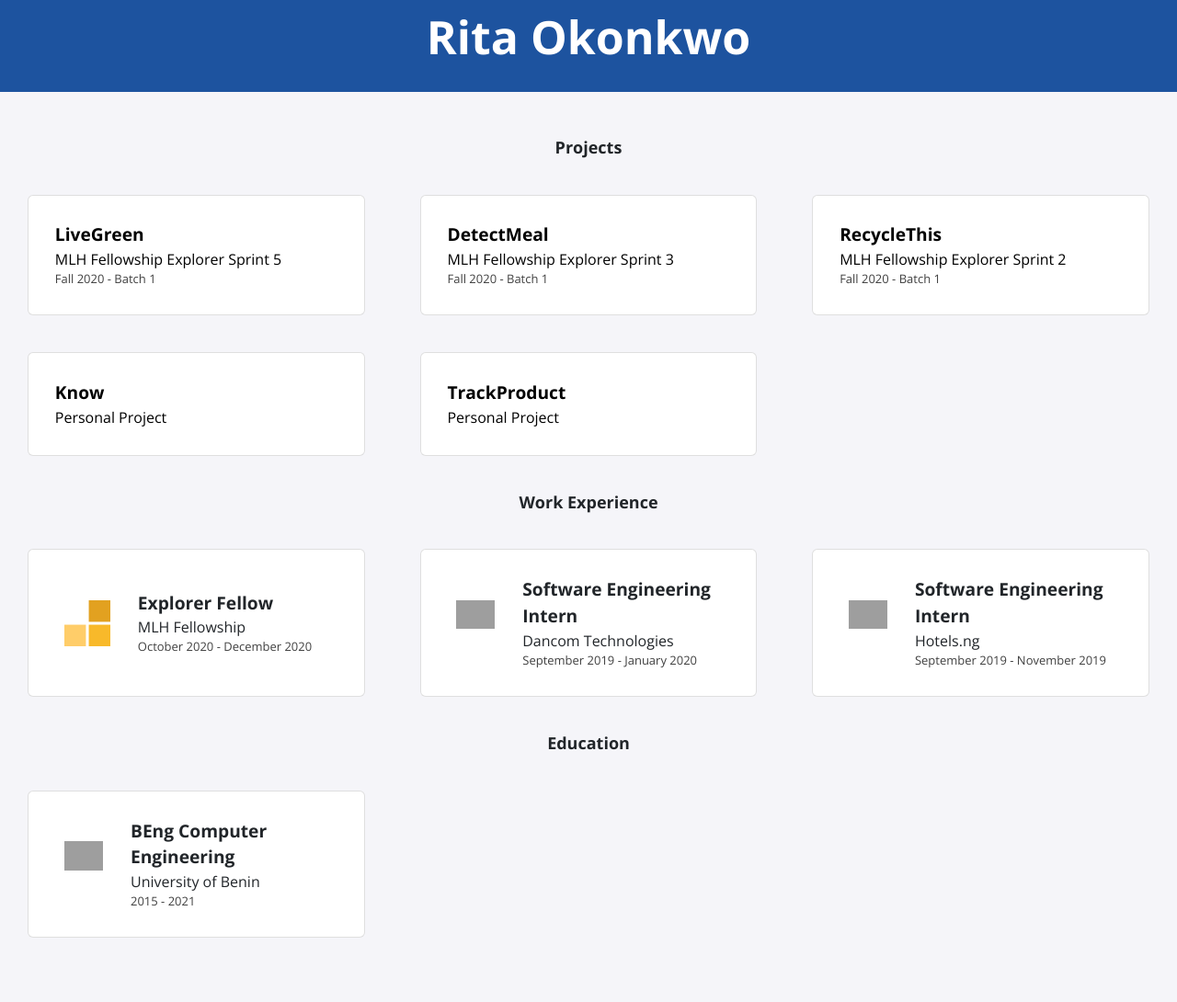
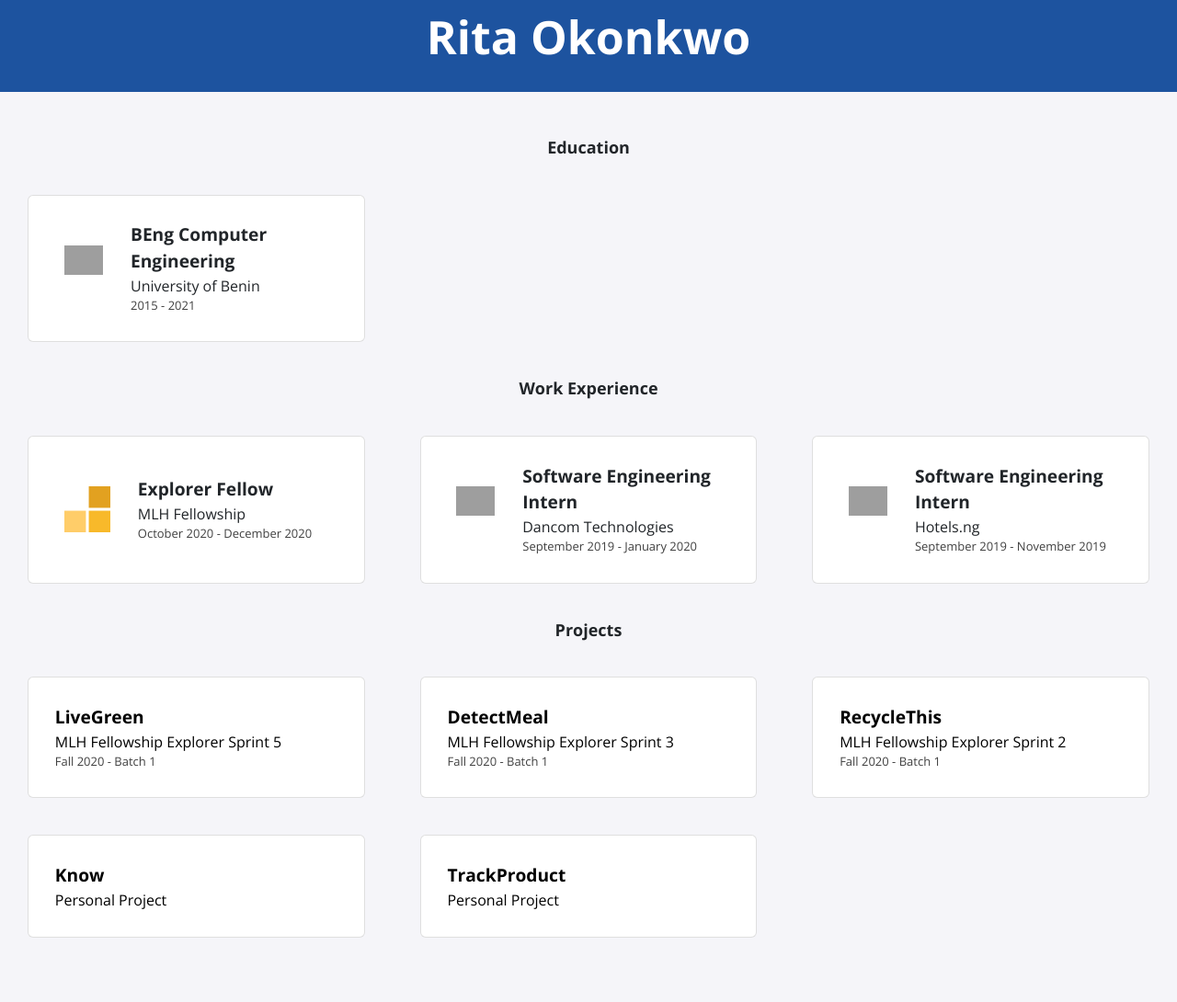
Before and after one commit to Rita-Okonkwo/ritaokonkwo, a Jekyll site: the page built from index.html, in a window 1280 px wide. Shown: the part 220-1310 px from the top of the page at 92% size. Built offline with Jekyll 4.4.1, drawn with Linux system fonts in a browser that asks for light colours; nearby versions of some CDN libraries; grey boxes are pictures that could not be loaded.

Commit message:
Update index.html

```diff
--- a/index.html
+++ b/index.html
@@ -7,11 +7,12 @@
 <body>
     {% include profile.html %}
 
-    {% include projects.html %}
+    {% include education.html %}
 
     {% include experience.html %}
 
-    {% include education.html %}
+    {% include projects.html %}
+
 </body>
 
 </html>
```
